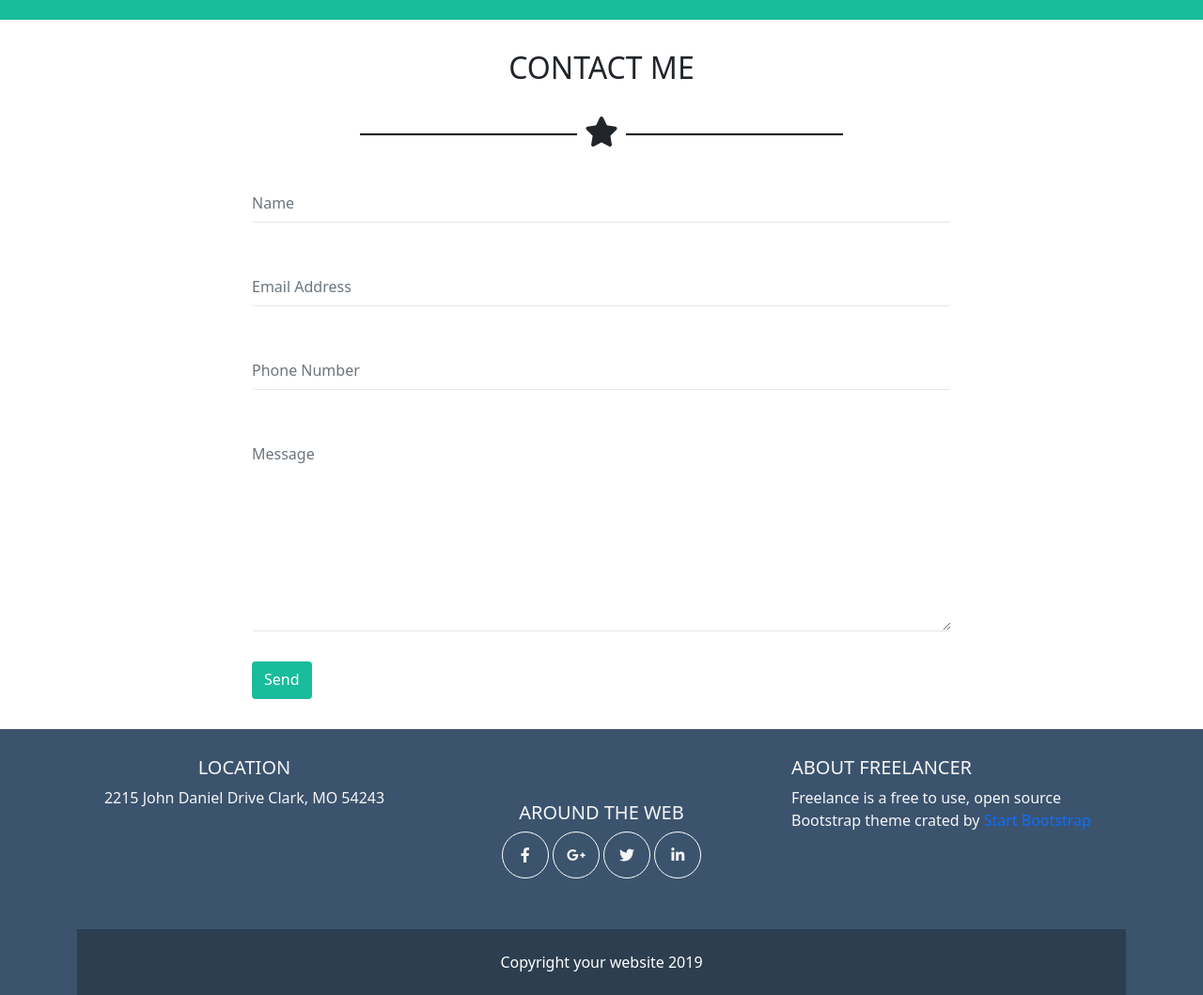
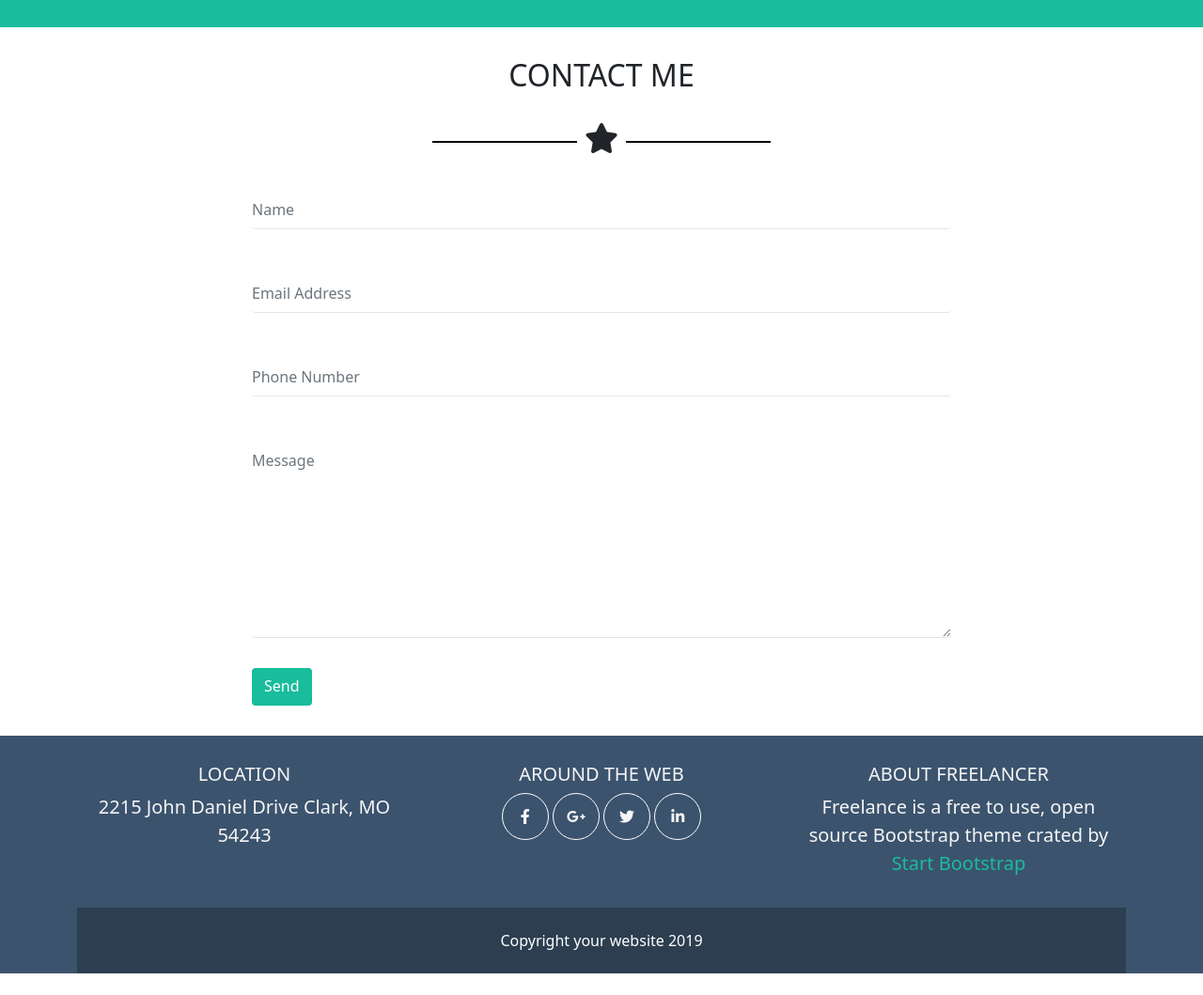
Before and after one commit to Zibo88/html-css-bootstrap-freelancer, a plain HTML site: page index.html in a window 1280 px wide. Shown: the part 1722-2781 px from the top of the page at 94% size. After the commit the page ends 2758 px from the top, so only its background shows below. Drawn offline with nearby package versions, Linux system fonts and the light colour scheme.

Commit message:
modificato padding a .address, .social-media, .social_media_square, .about-freelancer

```diff
--- a/css/style.css
+++ b/css/style.css
@@ -85,7 +85,7 @@ header {
 .stella:after, .stella:before {
     content: "";
     display: inline-block;
-    width: 30%;
+    width: 20%;
     height: 2px;
     background-color: white;
     vertical-align: middle;
@@ -94,7 +94,7 @@ header {
 .stella_nera:after, .stella_nera:before {
     content: "";
     display: inline-block;
-    width: 30%;
+    width: 20%;
     height: 2px;
     background-color: black;
     vertical-align: middle;
@@ -102,8 +102,7 @@ header {
 
 
 .jambotron_list.flex li {
-    font-size: 15px;
-    font-weight: 700;
+    font-size: 20px;
 }
 
 
@@ -185,12 +184,14 @@ footer{
     line-height: 70px;
 }
 
-.social-media {
-    padding: 3rem;
+
+.address, .social-media, .social_media_square, .about-freelancer{
+    text-align: center;
+    padding-bottom: 1rem;
 }
 
-.address, .social-media, .social_media_square {
-    text-align: center;
+.address #address {
+    font-size: 20px;
 }
 
 .social_media_square {
@@ -208,8 +209,16 @@ footer{
     top: 50%;
     left: 50%;
     transform: translate(-50%, -50%);
+}
 
+.about-freelancer {
+    font-size: 20px;
 }
+.about-freelancer p a {
+    color: #1cbb9d;
+}
+
+
 
 
 
```
